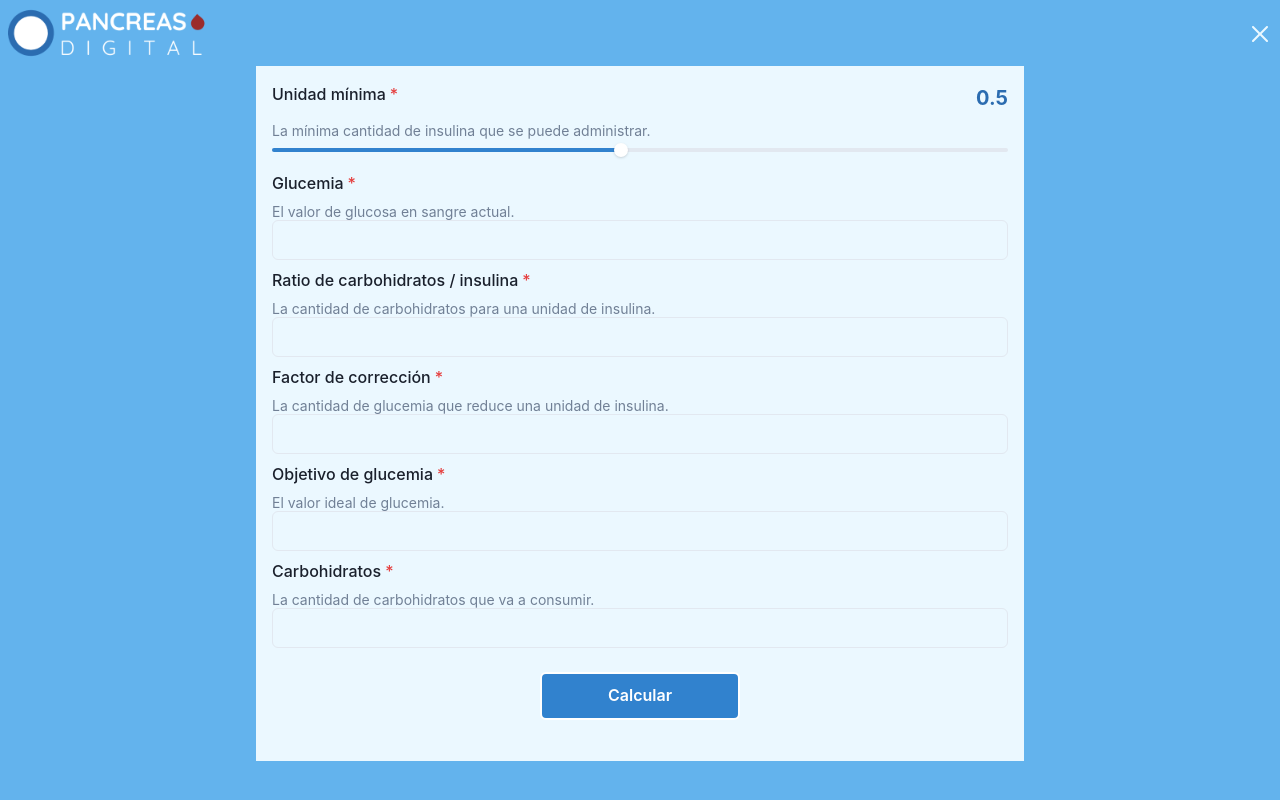
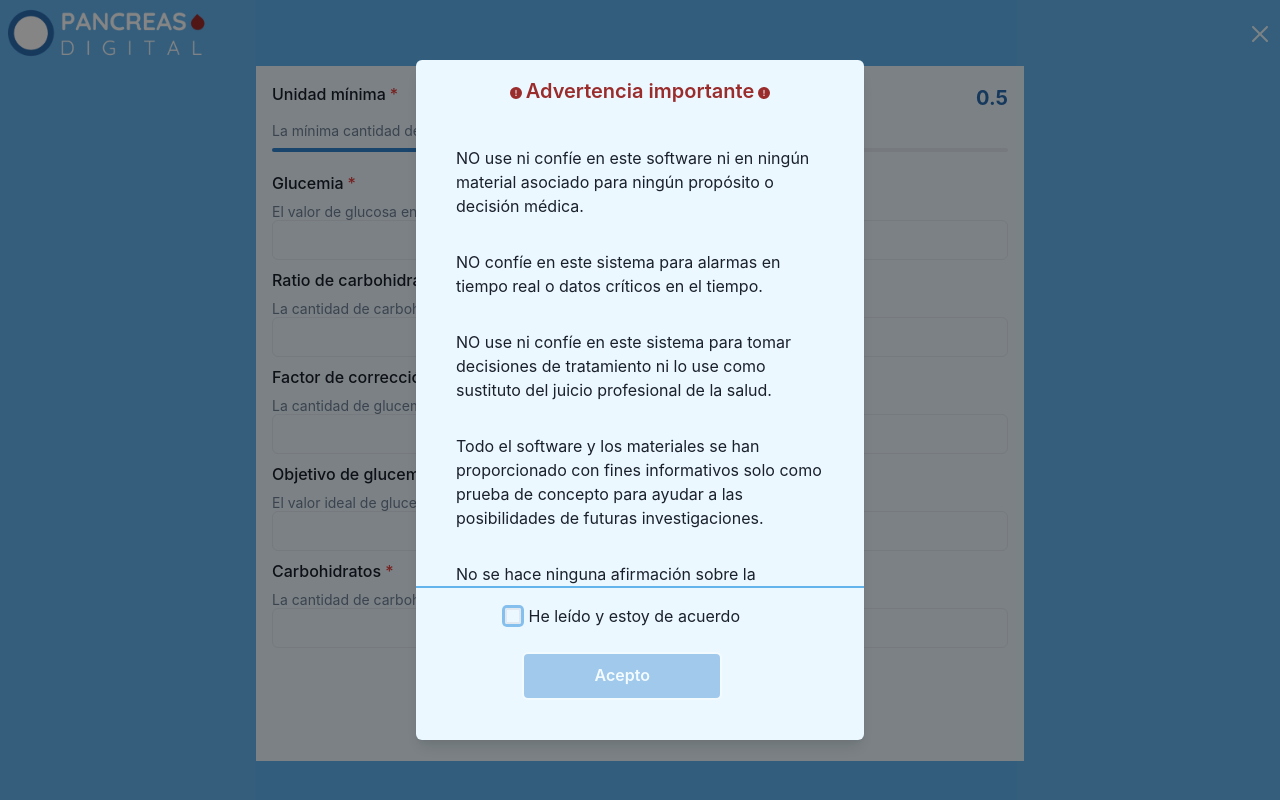
Before and after one commit to Pancreas-Digital/bolus-calculator, a Next.js app: page / in a window 1280 px wide. Built offline with nearby package versions, Linux system fonts and the light colour scheme.

Commit message:
Add disclaimer text in a modal with some logic to accept

```diff
--- /dev/null
+++ b/components/ModalAccept/index.js
@@ -0,0 +1,150 @@
+import { useRef, useState, useEffect } from 'react';
+import {
+  useDisclosure,
+  Container,
+  Button,
+  Checkbox,
+  Text,
+  Modal,
+  ModalOverlay,
+  ModalContent,
+  ModalHeader,
+  ModalFooter,
+  ModalBody,
+  FormControl,
+  Stack,
+  Spacer,
+} from '@chakra-ui/react';
+import { WarningIcon } from '@chakra-ui/icons';
+
+export default function ModalAccept() {
+  const [disclaimer, setDisclaimer] = useState({
+    accepted: false,
+    submitted: false,
+  });
+
+  /**
+   * Runs on init only
+   */
+  useEffect(() => {
+    const valueInStorage = localStorage.getItem('disclaimer');
+    if (valueInStorage) {
+      setDisclaimer(JSON.parse(valueInStorage));
+    }
+  }, []);
+
+  const handleChange = (event) => {
+    //accepted is the target name
+    const { name } = event.target;
+    setDisclaimer((prevState) => {
+      const newDisclaimer = {
+        ...prevState,
+        //boolean accepted changes on every click
+        [name]: !disclaimer.accepted,
+      };
+      localStorage.setItem('disclaimer', JSON.stringify(newDisclaimer));
+      return newDisclaimer;
+    });
+  };
+  const handleSubmit = (event) => {
+    event.preventDefault();
+    setDisclaimer((prevState) => {
+      const newDisclaimer = {
+        ...prevState,
+        //boolean submitted uses the same value as accepted
+        ['submitted']: disclaimer.accepted,
+      };
+      localStorage.setItem('disclaimer', JSON.stringify(newDisclaimer));
+      return newDisclaimer;
+    });
+  };
+  const { onClose } = useDisclosure();
+  const initialRef = useRef();
+
+  return (
+    <Container>
+      <Modal
+        initialFocusRef={initialRef}
+        defaultIsOpen={true}
+        closeOnOverlayClick={false}
+        isOpen={!disclaimer.submitted}
+        scrollBehavior="inside"
+        isCentered
+      >
+        <ModalOverlay />
+        <ModalContent bg="blue.50" minHeight="75vh">
+          <ModalHeader color="red-700" textAlign="center" textColor="red.700">
+            <WarningIcon bg="red-700" padding="1" />
+            Advertencia importante
+            <WarningIcon bg="red-700" padding="1" />
+          </ModalHeader>
+          <ModalBody>
+            <Text p="4">
+              NO use ni confíe en este software ni en ningún material asociado para ningún propósito o decisión médica.
+            </Text>
+            <Text p="4">NO confíe en este sistema para alarmas en tiempo real o datos críticos en el tiempo.</Text>
+            <Text p="4">
+              NO use ni confíe en este sistema para tomar decisiones de tratamiento ni lo use como sustituto del juicio
+              profesional de la salud.
+            </Text>
+            <Text p="4">
+              Todo el software y los materiales se han proporcionado con fines informativos solo como prueba de concepto
+              para ayudar a las posibilidades de futuras investigaciones.
+            </Text>
+            <Text p="4">
+              No se hace ninguna afirmación sobre la idoneidad para ningún propósito y todo se proporciona "TAL CUAL".
+              Cualquier parte del sistema puede fallar en cualquier momento.
+            </Text>
+            <Text p="4">
+              Siempre busque el consejo de un profesional de la salud calificado para cualquier pregunta médica.
+            </Text>
+            <Text p="4">
+              Siga siempre las instrucciones de su sensor de glucosa u otros fabricantes de dispositivos cuando utilice
+              cualquier equipo; no suspenda el uso del lector o receptor que lo acompaña, salvo que le indique su
+              médico.
+            </Text>
+            <Text p="4">
+              Este software no está asociado ni respaldado por ningún fabricante de equipos y todas las marcas
+              comerciales pertenecen a sus respectivos propietarios.
+            </Text>
+            <Text p="4">El uso de este software es bajo su propio riesgo.</Text>
+            <Text p="4">Los desarrolladores no han cobrado ningún cargo por el uso de este software.</Text>
+            <Text p="4">
+              Este es un proyecto de código abierto que ha sido creado por voluntarios. El código fuente se publica de
+              forma gratuita y de código abierto para que lo inspeccione y evalúe.
+            </Text>
+            <Text p="4">
+              Al utilizar este software y / o sitio web, usted acepta que es mayor de 18 años y ha leído, entendido y
+              está de acuerdo con todo lo anterior.
+            </Text>
+          </ModalBody>
+          <ModalFooter borderTop="2px" borderColor="blue.300">
+            <form onSubmit={handleSubmit}>
+              <Stack mr={100}>
+                <FormControl id="accepted">
+                  <Checkbox onChange={handleChange} ref={initialRef} isChecked={disclaimer.accepted} name="accepted">
+                    He leído y estoy de acuerdo
+                  </Checkbox>
+                </FormControl>
+                <Button
+                  disabled={!disclaimer.accepted}
+                  onClick={onClose}
+                  size="md"
+                  height="48px"
+                  width="200px"
+                  border="2px"
+                  colorScheme="blue"
+                  name="submitted"
+                  type="submit"
+                  style={{ margin: '24px auto' }}
+                >
+                  Acepto
+                </Button>
+              </Stack>
+            </form>
+          </ModalFooter>
+        </ModalContent>
+      </Modal>
+    </Container>
+  );
+}
--- a/pages/index.js
+++ b/pages/index.js
@@ -1,5 +1,5 @@
 import Head from 'next/head';
-import { Calculator, Navbar } from '@components';
+import { Calculator, Navbar, ModalAccept } from '@components';
 import { ChakraProvider, Box } from '@chakra-ui/react';
 
 export default function Home() {
@@ -31,6 +31,7 @@ export default function Home() {
       </Head>
       <Box bg="blue.300" minHeight="100vh">
         <Navbar />
+        <ModalAccept />
         <Calculator />
       </Box>
     </ChakraProvider>
```
